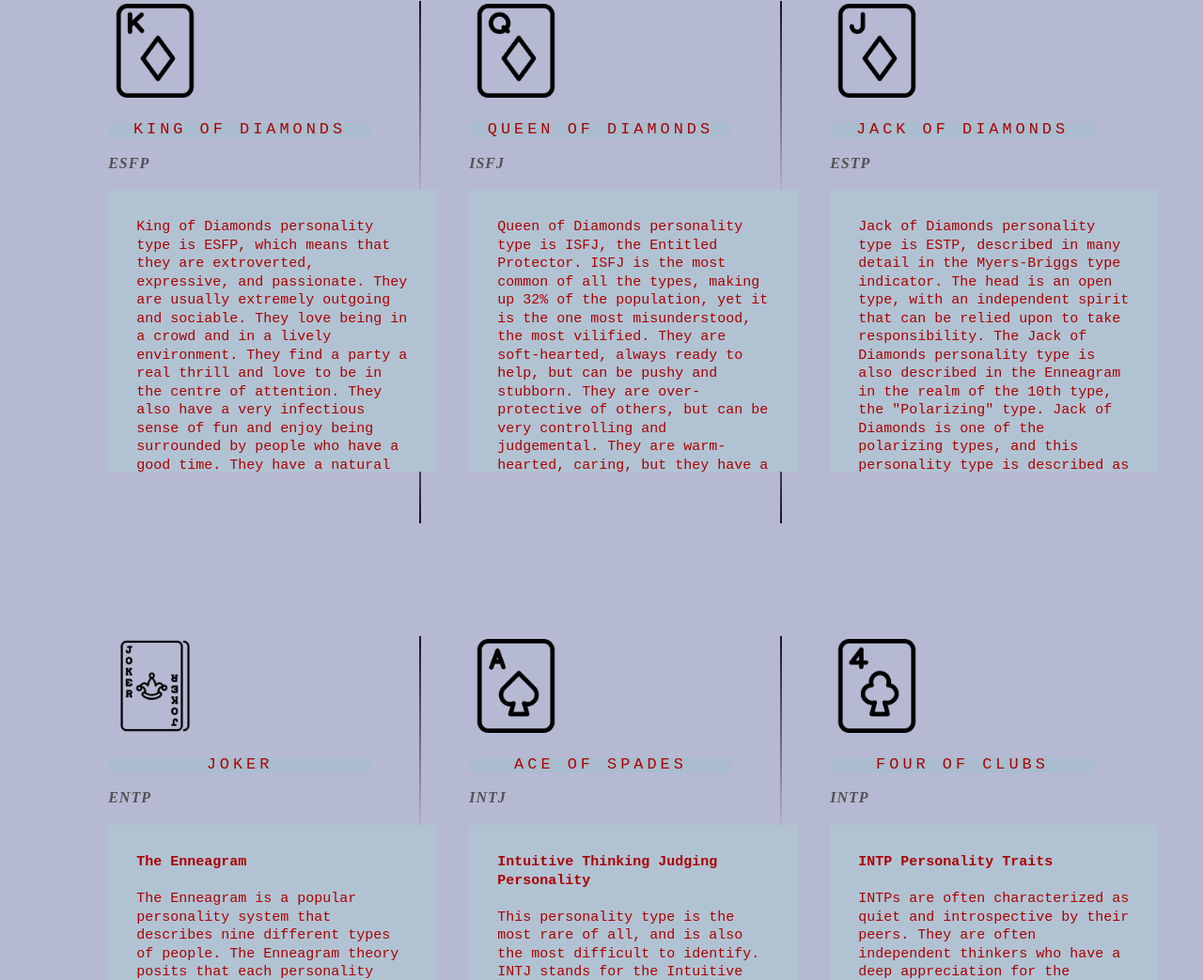
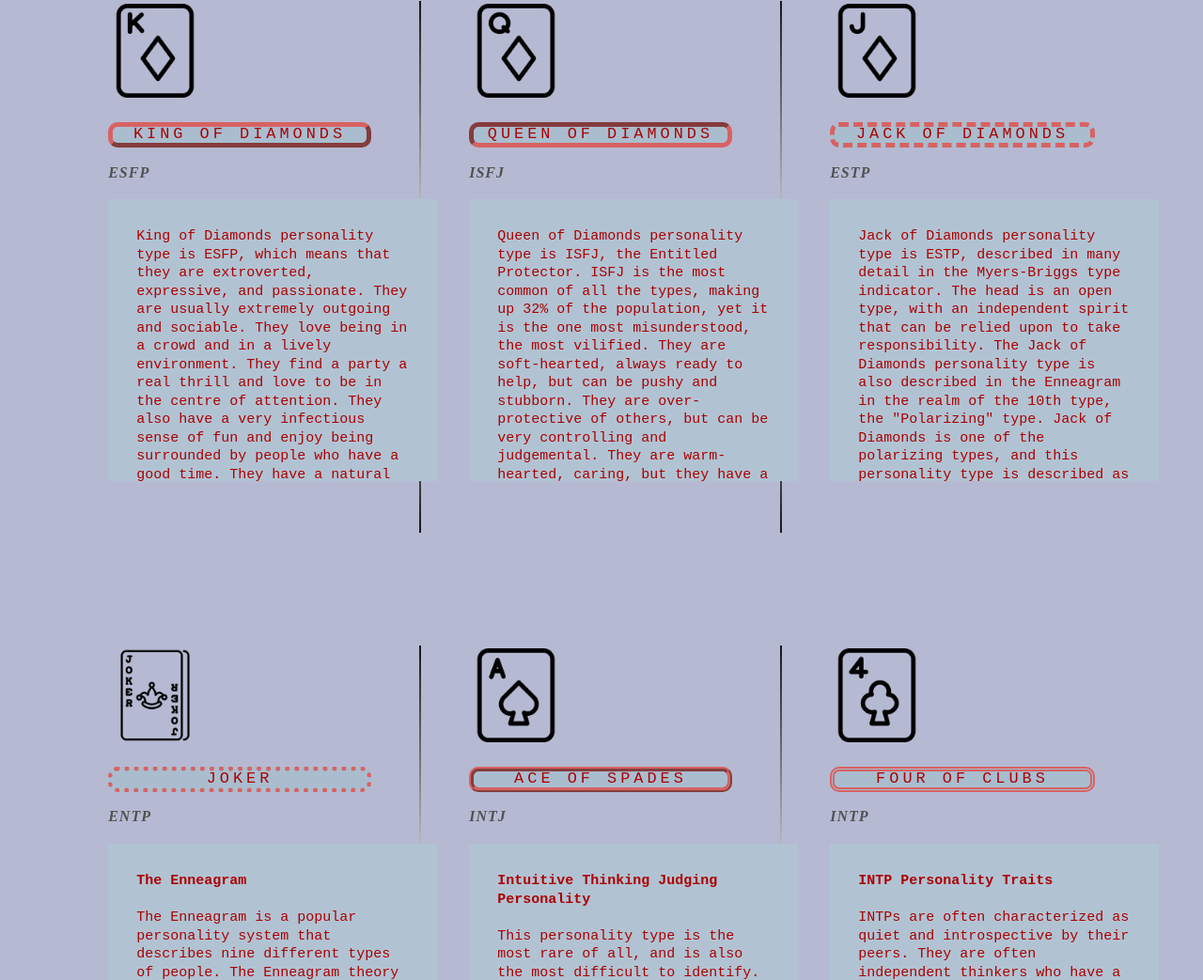
Before and after one commit to loccomoco/Border_Activity, a plain HTML site: page index.html in a window 1280 px wide. Shown: the part 200-1243 px from the top of the page at 94% size. Drawn offline with Linux system fonts and the light colour scheme.

Commit message:
Update bordercss.css

```diff
--- a/bordercss.css
+++ b/bordercss.css
@@ -54,7 +54,7 @@
 .box:last-child {
 	border-right: 0;
 }
-.box .cards {
+.box . {
 	font-size: 2em;
 	color: #AC0000;
 	margin-bottom: 0.6em;
@@ -102,3 +102,51 @@
 	width: 100px;
 	height: 100px;
 }
+.cards1 {
+	font-size: 2em;
+	color: #AC0000;
+	margin-bottom: 0.6em;
+	font-size:23px;
+	text-align:center;
+	border:5px outset #D86262;
+}
+.cards2 {
+	font-size: 2em;
+	color: #AC0000;
+	margin-bottom: 0.6em;
+	font-size:23px;
+	text-align:center;
+	border:5px inset #D86262;
+}
+.cards3 {
+	font-size: 2em;
+	color: #AC0000;
+	margin-bottom: 0.6em;
+	font-size:23px;
+	text-align:center;
+	border:5px dashed #D86262;
+}
+.cards4 {
+	font-size: 2em;
+	color: #AC0000;
+	margin-bottom: 0.6em;
+	font-size:23px;
+	text-align:center;
+	border:5px dotted #D86262;
+}
+.cards5 {
+	font-size: 2em;
+	color: #AC0000;
+	margin-bottom: 0.6em;
+	font-size:23px;
+	text-align:center;
+	border:5px ridge #D86262;
+}
+.cards6 {
+	font-size: 2em;
+	color: #AC0000;
+	margin-bottom: 0.6em;
+	font-size:23px;
+	text-align:center;
+	border:5px double #D86262;
+}
```
